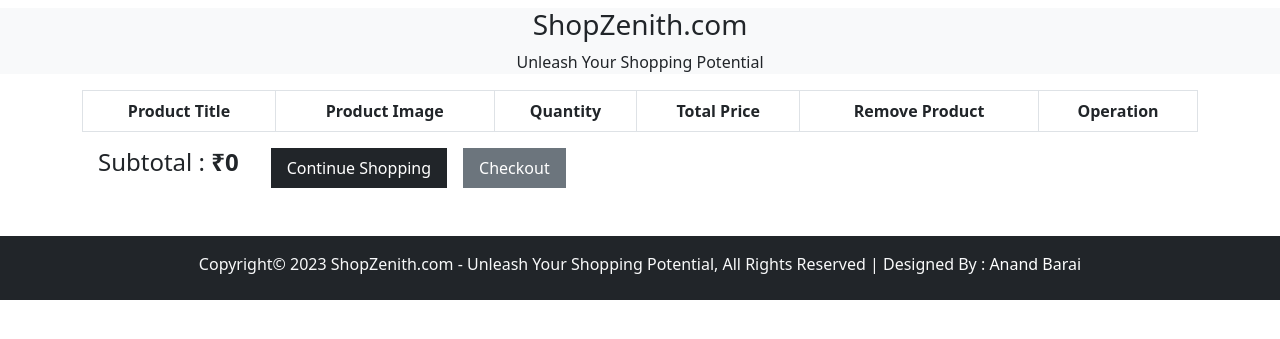
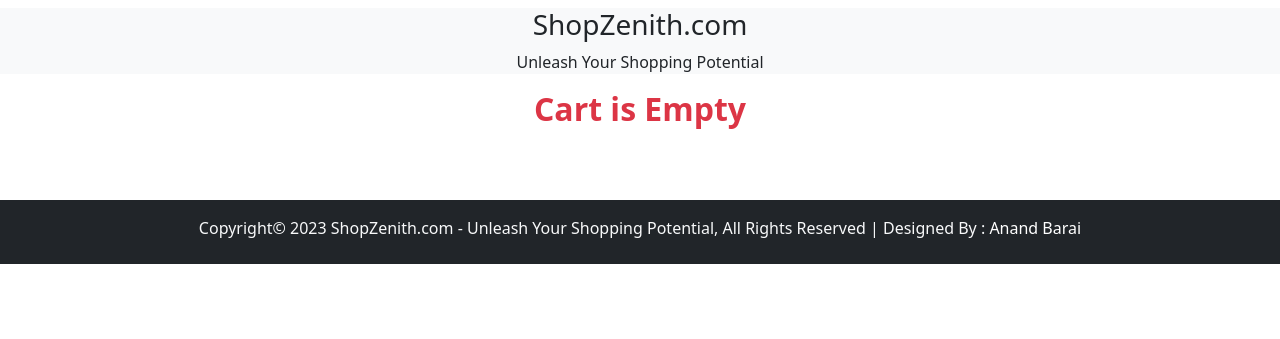
Before and after one commit to anandnbarai/ShopZenith.com_ecomm, a PHP site: page /cart.php in a window 1280 px wide. Shown: the part 56-395 px from the top of the page. Run offline with PHP 8.4, Linux system fonts and the light colour scheme; data comes from the database, SQL or seed files in the repository; lists and menus that the app fills with data are empty; some libraries are stand-ins or nearby versions.

Commit message:
Add files via upload

```diff
--- a/cart.php
+++ b/cart.php
@@ -120,17 +120,7 @@
             <div class="row">
                 <form method="post">
                     <table class="table table-bordered text-center">
-                        <thead>
-                            <tr>
-                                <th>Product Title</th>
-                                <th>Product Image</th>
-                                <th>Quantity</th>
-                                <th>Total Price</th>
-                                <th>Remove Product</th>
-                                <th colspan="2">Operation</th>
-                            </tr>
-                        </thead>
-                        <tbody>
+
                         <!-- php code to display dynamic data -->
                         <?php
 
@@ -139,6 +129,21 @@
                         $total_price = 0;
                         $cart_query = "select * from `cart_details` where ip_address = '$get_ip_add'";
                         $result = mysqli_query($con, $cart_query);
+                        $result_count = mysqli_num_rows($result);
+                        if ($result_count > 0) {
+
+                            echo "<thead>
+                                <tr>
+                                    <th>Product Title</th>
+                                    <th>Product Image</th>
+                                    <th>Quantity</th>
+                                    <th>Total Price</th>
+                                    <th>Remove Product</th>
+                                    <th colspan='2'>Operation</th>
+                                </tr>
+                            </thead>
+                            <tbody>";
+
                             while ($row = mysqli_fetch_array($result)) {
                                 $product_id = $row['product_id'];
                                 $select_products = "select * from `product` where product_id = '$product_id'";
@@ -158,7 +163,6 @@
                                             <?php echo $product_title; ?>
                                         </td>
                                         <td><img src="img/<?php echo $product_image1; ?>" class="cart_img"></td>
-                                        <td><input type="text" name="qty" class="form-input w-50"></td>
                                         <?php
 
                                         $get_ip_add = getIPAddress();
@@ -170,6 +174,8 @@
                                             $total_price = $total_price * $quantities;
                                         }
                                         ?>
+                                        <td><input type="text" name="qty" class="form-input w-50"></td>
+
                                         <td>
                                             <?php echo "<b>&#8377;$price_table</b>"; ?>
                                         </td>
@@ -186,18 +192,33 @@
                                     <?php
                                 }
                             }
+                        } else {
+                            echo "<h2 class='text-center text-danger'><b>Cart is Empty</b></h2>";
+                        }
                         ?>
                         </tbody>
                     </table>
 
                     <!-- Subtotal -->
-                    <div class="d-flex mb-5 ">
-                        <h4 class="px-3">Subtotal : <strong class="text-darkF">
-                                <?php echo "<b>&#8377;$total_price</b>"; ?>
-                            </strong></h4>
-                        <a href="index.php"><button class="bg-dark text-white border-0 px-3 py-2 mx-3">Continue
-                                Shopping</button></a>
-                        <a href="#"><button class="bg-secondary text-white border-0 p-3 py-2">Checkout</button></a>
+                    <div class="d-flex mb-5">
+
+                        <?php
+
+                        $get_ip_add = getIPAddress();
+                        $total_price = 0;
+                        $cart_query = "select * from `cart_details` where ip_address = '$get_ip_add'";
+                        $result = mysqli_query($con, $cart_query);
+                        $result_count = mysqli_num_rows($result);
+                        if ($result_count > 0){
+                            echo "
+                                <h4 class='px-3'>Subtotal : <strong class='text-dark'>
+                                    <?php echo '<b>&#8377;$total_price</b>'; ?></strong></h4>
+                                <a href='index.php'><button class='bg-dark text-white border-0 px-3 py-2 mx-3'>Continue Shopping
+                                </button></a>
+                                <a href='#'><button class='bg-secondary text-white border-0 p-3 py-2'>Checkout</button></a>s
+                            ";
+                        }
+                        ?>
                     </div>
                 </form>
             </div>
@@ -221,6 +242,7 @@
                 }
             }
         }
+
         $remove_item = remove_cart_item();
 
         ?>
```
Lines whose indentation alone changed are shown as unchanged.
